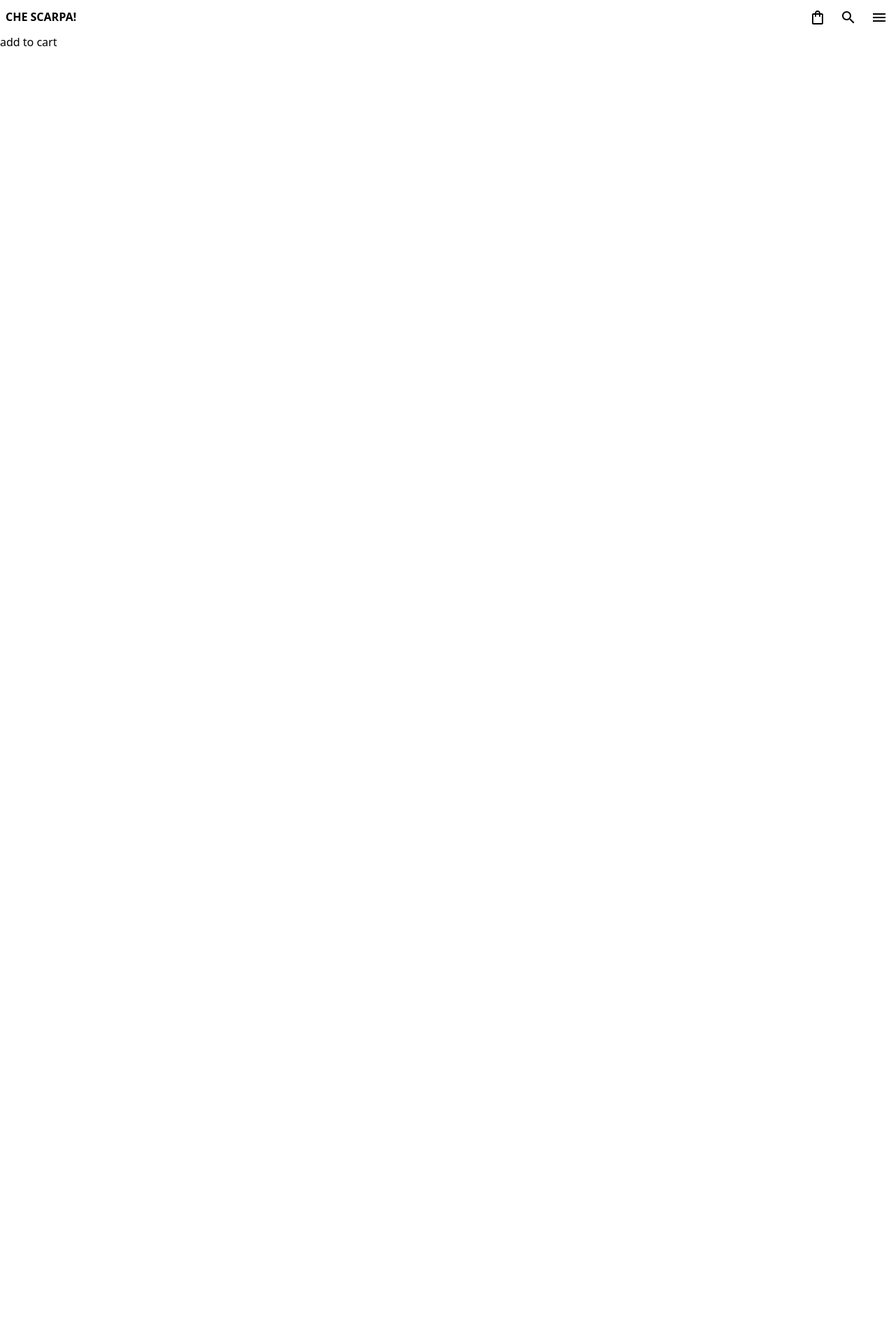
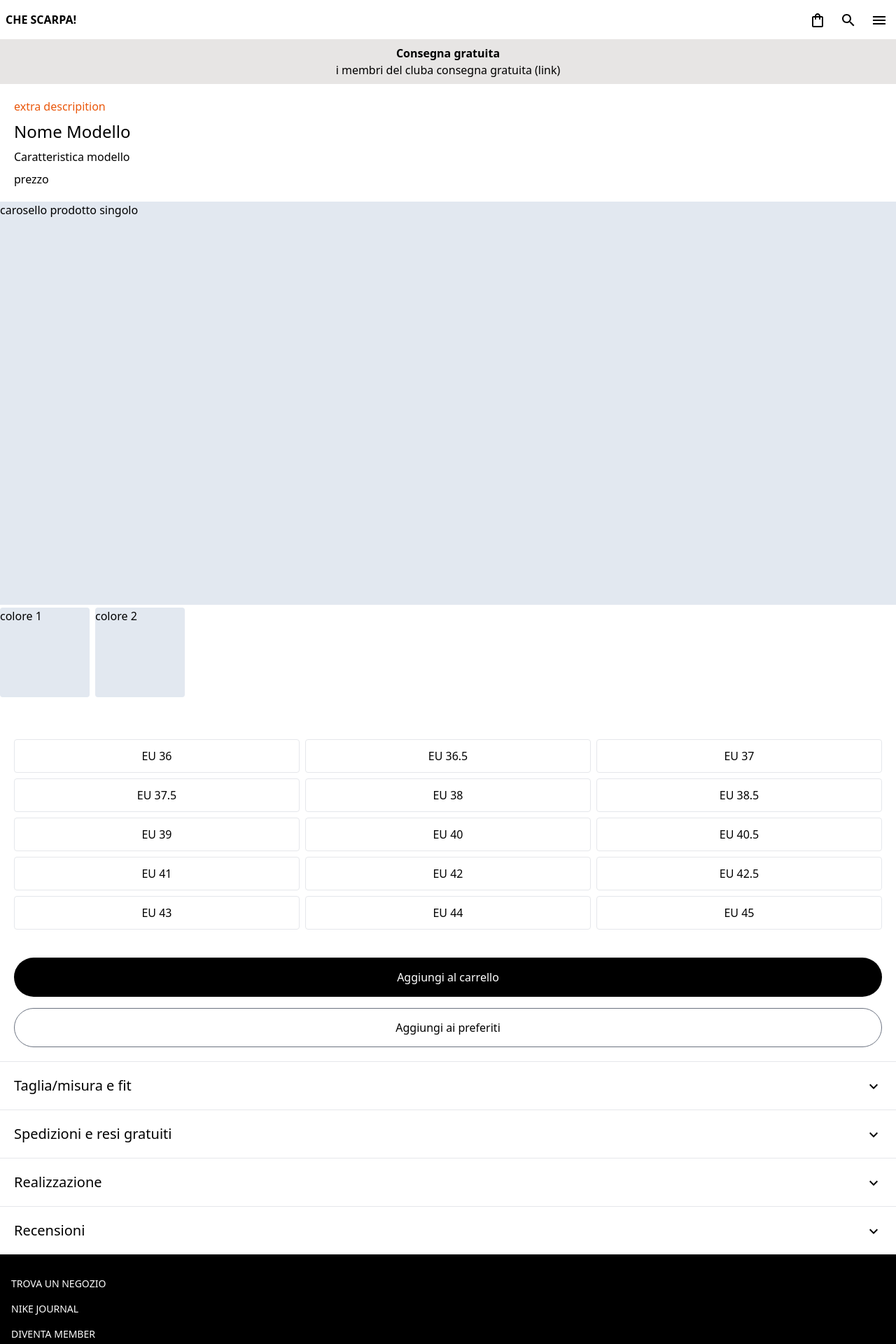
Before and after one commit to cuoredibue/project-shoes, a Next.js app: page /addToCart/model in a window 1280 px wide. Shown: the top 1920 px of the page at 70% size. Before the commit the page ends 800 px from the top, so only its background shows below. Built offline with nearby package versions, Linux system fonts and the light colour scheme.

Commit message:
creata pagina addToCart

```diff
--- /dev/null
+++ b/components/addToCardButtomInfo.jsx
@@ -0,0 +1,96 @@
+import ExpandLessIcon from "@mui/icons-material/ExpandLess";
+import ExpandMoreIcon from "@mui/icons-material/ExpandMore";
+import { useState } from "react";
+
+const AddToCartBottomInfo = () => {
+  const [whichMenuIsOpen, setWhichOpen] = useState(null);
+  const buttomMenu = [
+    { title: "Taglia/misura e fit", description: "esempio descrizione", id: 1 },
+    {
+      title: "Spedizioni e resi gratuiti",
+      description: "esempio descrizione",
+      id: 2,
+    },
+    { title: "Realizzazione", description: "esempio descrizione", id: 3 },
+    {
+      title: "Recensioni",
+
+      id: 4,
+      rewiew: [
+        {
+          name: "Gaia",
+          text: "Bellissime e molto comode, super consigliate",
+          date: "14 mar 2022",
+          rating: 4.5,
+        },
+        {
+          name: "Marco",
+          text: "Stilose e veramente comode, best buy!!!",
+          date: "13 nov 2021",
+          rating: 5,
+        },
+      ],
+    },
+  ];
+  const extraInfo = "descrizione extra esempio";
+
+  return (
+    <div>
+      {buttomMenu.map((item, index) => {
+        const { title, description, id, rewiew } = item;
+
+        return (
+          <div key={index}>
+            <div className="flex justify-between items-center p-5 border-gray-200 border-t">
+              <p className="font-medium text-xl ">{title}</p>
+              {(whichMenuIsOpen !== id && (
+                <button
+                  onClick={() => {
+                    setWhichOpen(id);
+                  }}
+                >
+                  <ExpandMoreIcon />
+                </button>
+              )) ||
+                (whichMenuIsOpen === id && (
+                  <button
+                    onClick={() => {
+                      setWhichOpen(null);
+                    }}
+                  >
+                    <ExpandLessIcon />
+                  </button>
+                ))}
+            </div>
+            {whichMenuIsOpen === id && (
+              <div className="px-5  pb-12 animate-[enterFromTop_200ms]">
+                {description}
+
+                {rewiew && (
+                  <div>
+                    media recensioni
+                    {rewiew.map((item, index) => {
+                      const { name, text, date, rating } = item;
+                      return (
+                        <div className="py-4 space-y-1" key={index}>
+                          <p className="font-medium">{name}</p>
+                          <div className="flex space-x-4 text-sm">
+                            <p className="font-semibold">{rating} stelle</p>
+                            <p className="text-gray-500">{date}</p>
+                          </div>
+                          <p>{text}</p>
+                        </div>
+                      );
+                    })}
+                  </div>
+                )}
+              </div>
+            )}
+          </div>
+        );
+      })}
+    </div>
+  );
+};
+
+export default AddToCartBottomInfo;
--- a/components/footerComponent.jsx
+++ b/components/footerComponent.jsx
@@ -43,7 +43,7 @@ const FooterComponent = () => {
             ))}
         </div>
         {whichMenuIsOpen === 1 && (
-          <div className="animate-[enterFromTop_300ms] space-y-3 text-sm text-gray-500 ">
+          <div className="animate-[enterFromTop_200ms] space-y-3 text-sm text-gray-500 ">
             <p>Stato dell'ordine</p>
             <p>Spedizione e consegna</p>
             <p>Resi</p>
--- a/components/headerNavbar.jsx
+++ b/components/headerNavbar.jsx
@@ -5,7 +5,7 @@ import MobileMenuButton from "../components/MobileMenuButton";
 
 const HeaderNavBar = () => {
   return (
-    <div className="  h-12 bg-white flex justify-between items-center px-2">
+    <div className="  h-14 bg-white flex justify-between items-center px-2">
       <Link href="/" className="font-bold hover:text-gray-600">
         CHE SCARPA!
       </Link>
--- a/pages/addToCart/[slug].tsx
+++ b/pages/addToCart/[slug].tsx
@@ -1,10 +1,53 @@
 import HeaderNavBar from "@/components/headerNavbar";
+import PromoCarousel from "@/components/promoCarouselTopBar";
+import FooterComponent from "@/components/footerComponent";
+import BottomMenuExtraInfo from "../../components/addToCardButtomInfo";
 
 const AddToCart = () => {
+  const availableSizeList = [
+    36, 36.5, 37, 37.5, 38, 38.5, 39, 40, 40.5, 41, 42, 42.5, 43, 44, 45,
+  ];
+
   return (
     <div>
-      <HeaderNavBar />
-      <p>add to cart</p>
+      <div className="sticky top-0 z-20">
+        <HeaderNavBar />
+      </div>
+
+      <PromoCarousel />
+      <div className="space-y-2 p-5 font-medium">
+        <p className="text-orange-600">extra descripition</p>
+        <h2 className="text-2xl">Nome Modello</h2>
+        <p>Caratteristica modello</p>
+        <p>prezzo</p>
+      </div>
+      <div className="h-[36rem] bg-slate-200">carosello prodotto singolo</div>
+      <div className="flex space-x-2 mt-1 ">
+        <div className="h-32 w-32 bg-slate-200 rounded">colore 1</div>
+        <div className="h-32 w-32 bg-slate-200 rounded">colore 2</div>
+      </div>
+      <div className="grid grid-cols-3 p-5 gap-2 mt-10">
+        {availableSizeList.map((size, index) => {
+          return (
+            <button
+              key={index}
+              className="h-12 w-30 bg-white border border-gray-200 rounded"
+            >
+              EU {size}
+            </button>
+          );
+        })}
+      </div>
+      <div className="p-5 space-y-4">
+        <button className="bg-black text-white w-full h-14 rounded-full">
+          Aggiungi al carrello
+        </button>
+        <button className="bg-white border border-gray-500  w-full h-14 rounded-full">
+          Aggiungi ai preferiti
+        </button>
+      </div>
+      <BottomMenuExtraInfo />
+      <FooterComponent />
     </div>
   );
 };
```
